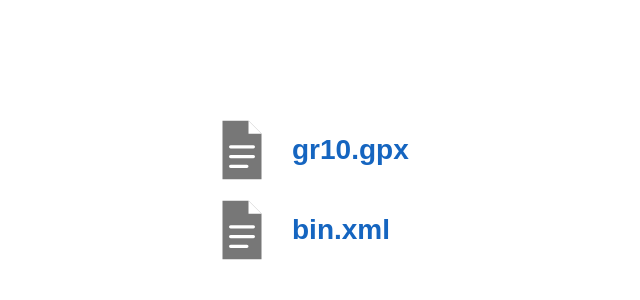
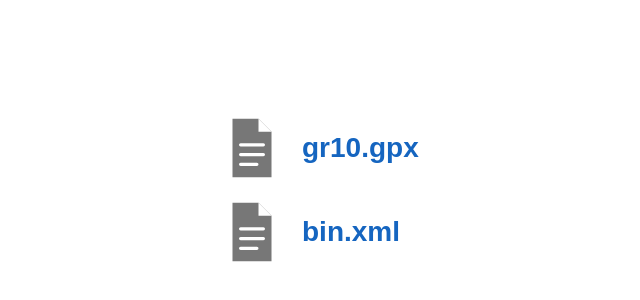
Before and after one commit to AlAndalusCoder/proyecto-gr10_gr11, a plain HTML site: page gpx.html in a window 1280 px wide. Shown: the part 210-510 px from the top of the page, without its empty margins (244-884 px from the left). Drawn offline with Linux system fonts and the light colour scheme.

Commit message:
Update gpx.html

```diff
--- a/gpx.html
+++ b/gpx.html
@@ -21,14 +21,13 @@ body{
 .contenedor{
     display:flex;
     flex-direction:column;
-    align-items:center;
-    gap:18px;
+    gap:22px;
 }
 
 .archivo{
     display:flex;
     align-items:center;
-    width:360px;
+    width:340px;
 }
 
 .icono{
@@ -67,9 +66,15 @@ body{
     <div class="archivo">
 
         <div class="icono">
-<svg class="icono-documento" viewBox="0 0 64 76" aria-hidden="true">
+            <svg class="icono-documento"
+                 viewBox="0 0 64 76"
+                 aria-hidden="true">
+
                 <path d="M8 2h32l16 16v56H8z"/>
-    <path d="M40 2v16h16" fill="#ffffff"/>
+
+                <path d="M40 2v16h16"
+                      fill="#ffffff"/>
+
                 <path d="M18 34h28M18 46h28M18 58h20"
                       stroke="#ffffff"
                       stroke-width="4"
@@ -82,12 +87,19 @@ body{
 
     </div>
 
+
     <div class="archivo">
 
         <div class="icono">
-<svg class="icono-documento" viewBox="0 0 64 76" aria-hidden="true">
+            <svg class="icono-documento"
+                 viewBox="0 0 64 76"
+                 aria-hidden="true">
+
                 <path d="M8 2h32l16 16v56H8z"/>
-    <path d="M40 2v16h16" fill="#ffffff"/>
+
+                <path d="M40 2v16h16"
+                      fill="#ffffff"/>
+
                 <path d="M18 34h28M18 46h28M18 58h20"
                       stroke="#ffffff"
                       stroke-width="4"
```
Lines whose indentation alone changed are shown as unchanged.
